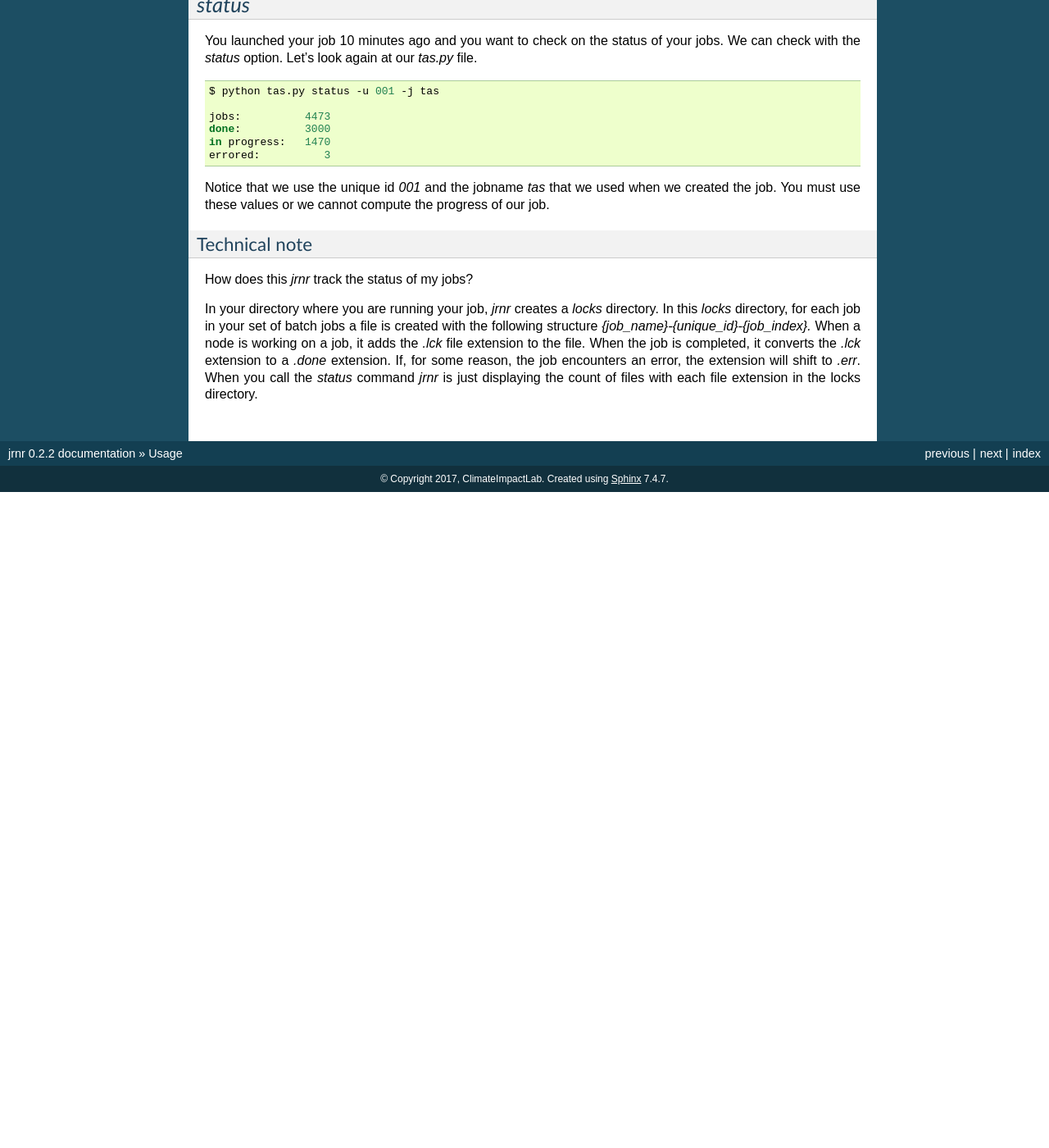
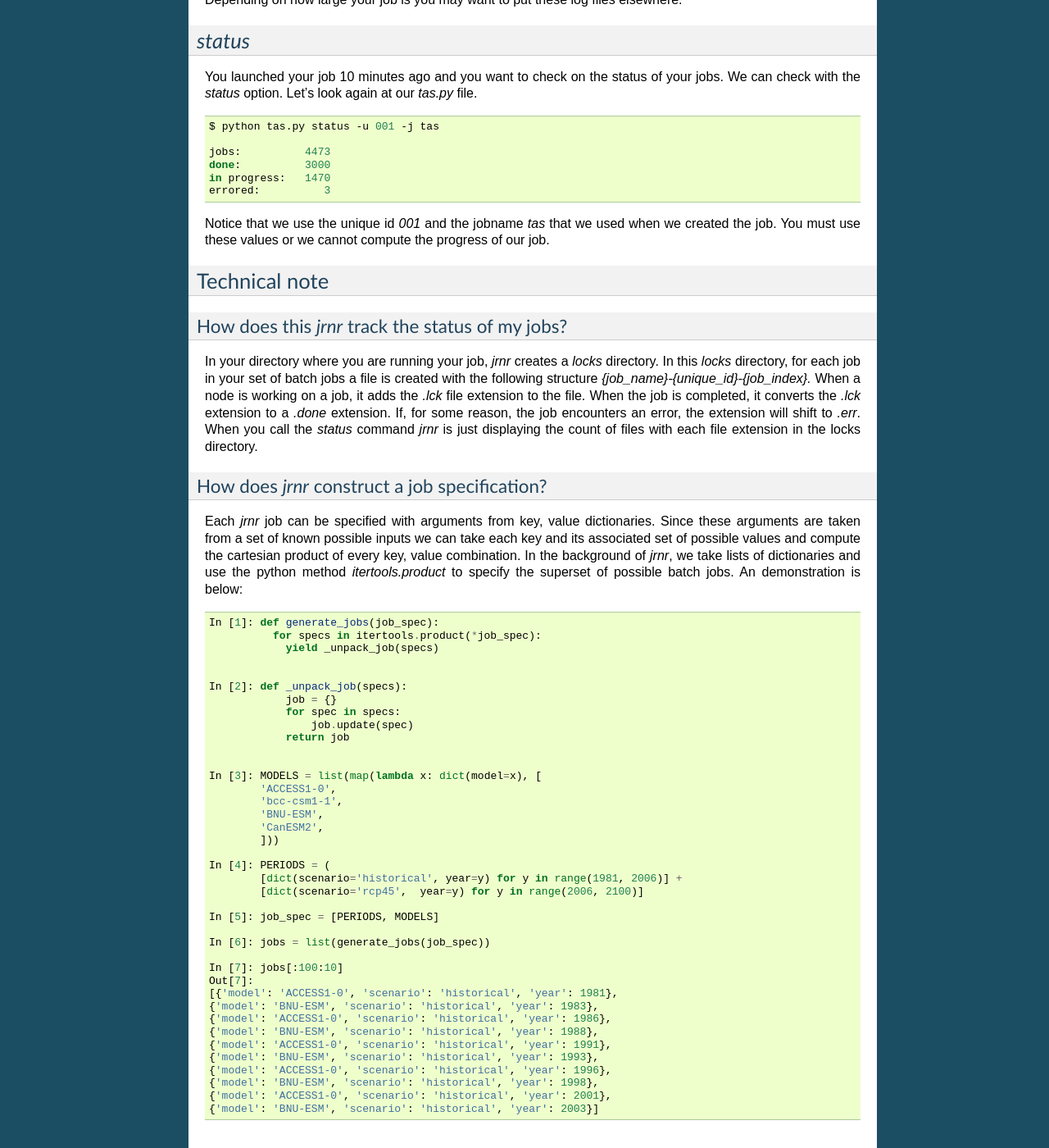
Before and after one commit to ClimateImpactLab/jrnr, a Sphinx documentation site: the page built from docs/usage.rst, in a window 1280 px wide and 1400 px high, scrolled down 2122 px. Shown: the whole window at 82% size. Built offline with Sphinx 7.4.7, drawn with Linux system fonts in a browser that asks for light colours; the version number is read from the project's files by our own code; before the commit the page ends 2722 px from its top, so only the background shows below that; some of the changed text lies outside the part shown.

Commit message:
add job_spec discussion

```diff
--- a/docs/usage.rst
+++ b/docs/usage.rst
@@ -50,7 +50,7 @@ Frequently, you'll want to do some basic debugging and iteration to make sure yo
         model:           NorESM1-M
 
 
-As you can see, if you setting up logging, the logging information will print to the terminal to your terminal se
+As you can see, if you setting up logging, the logging information will print to wherever you direct stdout. In this case, ininteractive mode, it prints to the ipython terminal. In batch mode, jrnr logs can be found in the directory you specified as ``run-{job_name}-{job_id}-{task-id}.log``.
 
 
 
@@ -138,8 +138,58 @@ Notice that we use the unique id `001` and the jobname `tas` that we used when w
 
 
 Technical note
---------------
+~~~~~~~~~~~~~~
 
 How does this `jrnr` track the status of my jobs?
+-------------------------------------------------
 
 In your directory where you are running your job, `jrnr` creates a `locks` directory. In this `locks` directory, for each job in your set of batch jobs a file is created with the following structure `{job_name}-{unique_id}-{job_index}.` When a node is working on a job, it adds the `.lck` file extension to the file. When the job is completed, it converts the `.lck` extension to a `.done` extension. If, for some reason, the job encounters an error, the extension will shift to `.err`. When you call the `status` command `jrnr` is just displaying the count of files with each file extension in the locks directory.
+
+
+How does `jrnr` construct a job specification?
+----------------------------------------------
+
+Each `jrnr` job can be specified with arguments from key, value dictionaries. Since these arguments are taken from a set of known possible inputs we can take each key and its associated set of possible values and compute the cartesian product of every key, value combination. In the background of `jrnr`, we take lists of dictionaries and use the python method `itertools.product` to specify the superset of possible batch jobs. An demonstration is below:
+
+
+.. code-block:: ipython
+
+  In [1]: def generate_jobs(job_spec):
+            for specs in itertools.product(*job_spec):
+              yield _unpack_job(specs)
+
+
+  In [2]: def _unpack_job(specs):
+              job = {}
+              for spec in specs:
+                  job.update(spec)
+              return job
+
+
+  In [3]: MODELS = list(map(lambda x: dict(model=x), [
+          'ACCESS1-0',
+          'bcc-csm1-1',
+          'BNU-ESM',
+          'CanESM2',
+          ]))
+
+  In [4]: PERIODS = (
+          [dict(scenario='historical', year=y) for y in range(1981, 2006)] +
+          [dict(scenario='rcp45',  year=y) for y in range(2006, 2100)]
+
+  In [5]: job_spec = [PERIODS, MODELS]
+
+  In [6]: jobs = list(generate_jobs(job_spec))
+
+  In [7]: jobs[:100:10]
+  Out[7]:
+  [{'model': 'ACCESS1-0', 'scenario': 'historical', 'year': 1981},
+  {'model': 'BNU-ESM', 'scenario': 'historical', 'year': 1983},
+  {'model': 'ACCESS1-0', 'scenario': 'historical', 'year': 1986},
+  {'model': 'BNU-ESM', 'scenario': 'historical', 'year': 1988},
+  {'model': 'ACCESS1-0', 'scenario': 'historical', 'year': 1991},
+  {'model': 'BNU-ESM', 'scenario': 'historical', 'year': 1993},
+  {'model': 'ACCESS1-0', 'scenario': 'historical', 'year': 1996},
+  {'model': 'BNU-ESM', 'scenario': 'historical', 'year': 1998},
+  {'model': 'ACCESS1-0', 'scenario': 'historical', 'year': 2001},
+  {'model': 'BNU-ESM', 'scenario': 'historical', 'year': 2003}]
```
